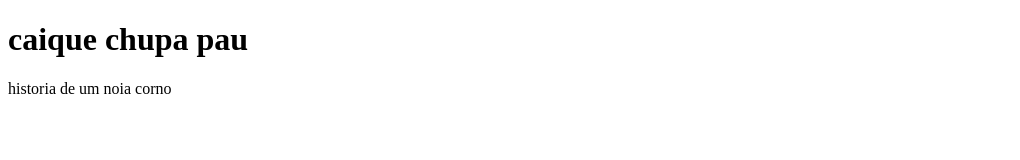
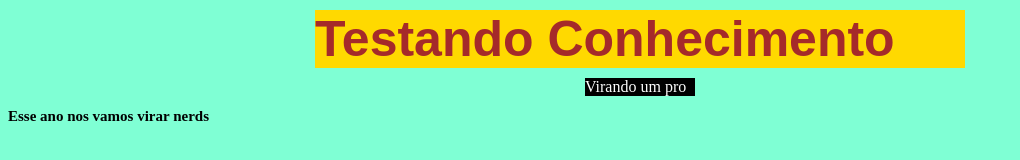
Before and after one commit to Vinicius-Nunez/projeto-modulo1, a plain HTML site: page index.html in a window 1280 px wide. Shown: the whole page, without its empty margins (0-1020 px from the left). Drawn offline with Linux system fonts and the light colour scheme.

Commit message:
Update index.html

```diff
--- a/index.html
+++ b/index.html
@@ -6,13 +6,35 @@
     <meta name="viewport" content="width=device-width, initial-scale=1.0">
     <title>Document</title>
     <style>
+        h2{
+          color: black;
+          font-size:15px ;
+
+        }
         h1{
-            font-family: ;
+            color: brown;
+            background-color: rgb(255, 217, 0);
+            font-size: 50px;
+            margin: 10px auto 10px auto;
+            width: 650px;
+
+            font-family: Arial, Helvetica, sans-serif;
+        }p{
+            color: rgb(253, 253, 253);
+            background-color: black;
+            width: 110px;
+            margin: auto;
+
+        }
+
+        body{
+            background-color: aquamarine;
         }
     </style>
 </head>
 <body>
-    <h1>caique chupa pau</h1>
-    <p>historia de um noia corno</p>
+    <h1>Testando Conhecimento</h1>
+    <p>Virando um pro</p>
+    <h2>Esse ano nos vamos virar nerds</h2>
 </body>
 </html>
```
